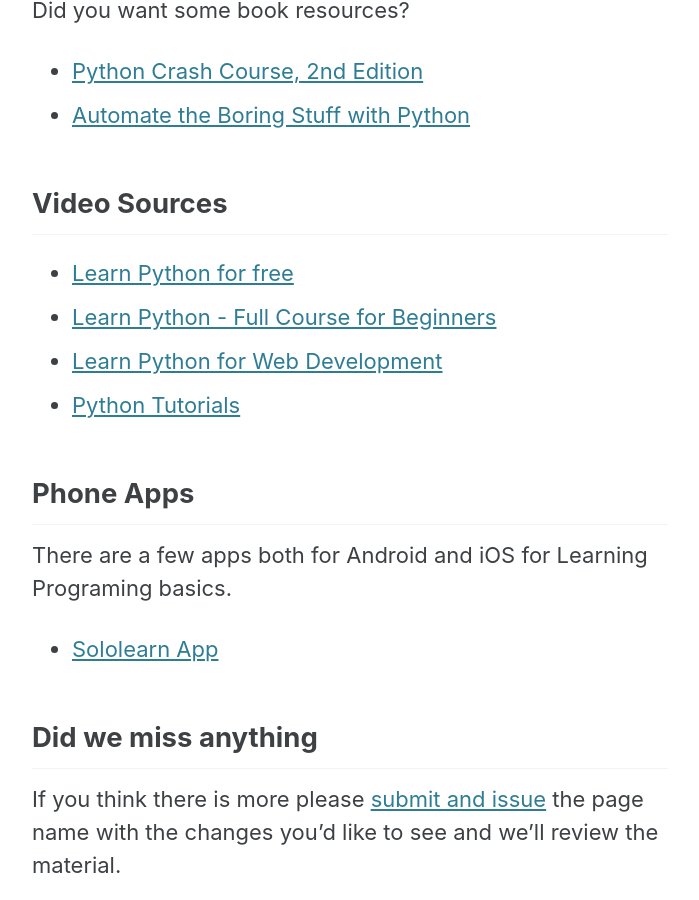
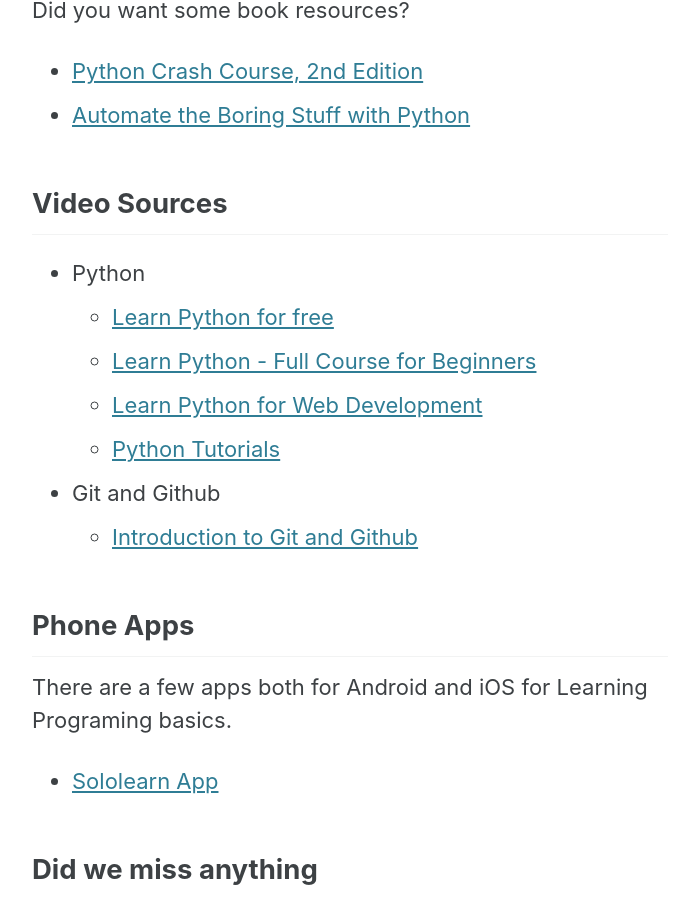
Before and after one commit to PythonClan/pythonclan.github.io, a Jekyll site: the page built from _pages/resources.md, in a window 1280 px wide and 900 px high, scrolled down 644 px. Shown: the whole window, without its empty margins (290-989 px from the left). Built offline with Jekyll 4.4.1, drawn with Linux system fonts in a browser that asks for light colours; cached includes are drawn as plain includes; nearby versions of some CDN libraries.

Commit message:
update video sources

```diff
--- a/_pages/resources.md
+++ b/_pages/resources.md
@@ -29,10 +29,14 @@
 
 ## Video Sources
 
-- [Learn Python for free](https://scrimba.com/g/gpython)
-- [Learn Python - Full Course for Beginners](https://www.youtube.com/watch?v=rfscVS0vtbw)
-- [Learn Python for Web Development](https://www.youtube.com/watch?v=_uQrJ0TkZlc)
-- [Python Tutorials](https://bit.ly/2rzWKmZ)
+- Python
+    - [Learn Python for free](https://scrimba.com/g/gpython)
+    - [Learn Python - Full Course for Beginners](https://www.youtube.com/watch?v=rfscVS0vtbw)
+    - [Learn Python for Web Development](https://www.youtube.com/watch?v=_uQrJ0TkZlc)
+    - [Python Tutorials](https://bit.ly/2rzWKmZ)
+
+- Git and Github
+    - [Introduction to Git and Github](https://youtu.be/NPRUsCcZwJ4)
 
 ## Phone Apps
 
```
